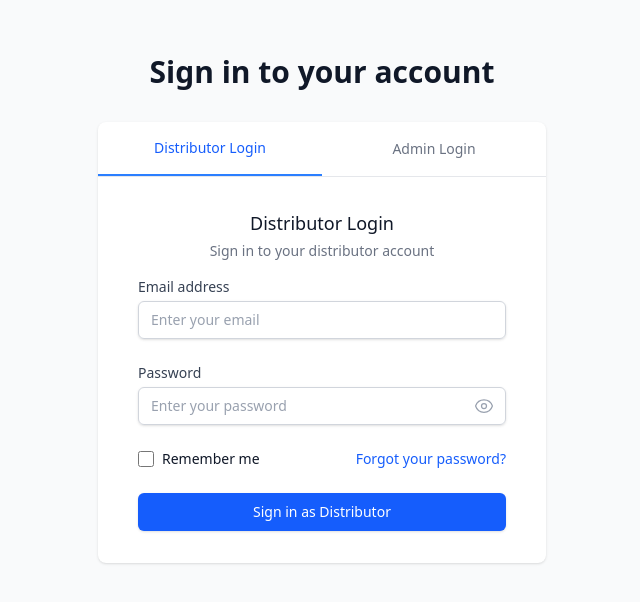
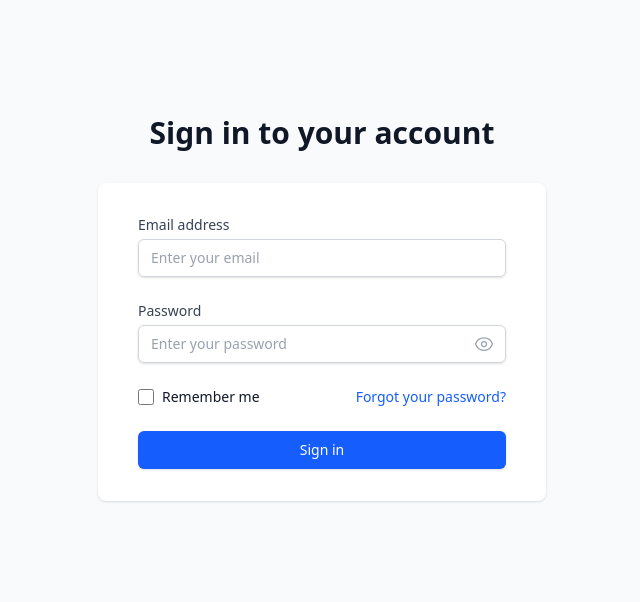
Before and after one commit to Hirankavindu/gobuddy_distributor, a React (Vite) app: page / in a window 1280 px wide. Shown: the part 104-706 px from the top of the page, without its empty margins (318-958 px from the left). Built offline with nearby package versions, Linux system fonts and the light colour scheme.

Commit message:
create admin login

```diff
--- a/src/components/ProtectedRoute.jsx
+++ b/src/components/ProtectedRoute.jsx
@@ -14,7 +14,7 @@ const ProtectedRoute = ({ allowedRoles }) => {
   // If allowedRoles specified, check if user role is allowed
   if (allowedRoles && !allowedRoles.includes(userRole)) {
     // Redirect to appropriate dashboard based on role
-    if (userRole === "ADMIN") {
+    if (userRole === "SUPER_ADMIN") {
       return <Navigate to="/admin" replace />;
     }
     return <Navigate to="/dashboard" replace />;
--- a/src/pages/admin/AdminDashboard.jsx
+++ b/src/pages/admin/AdminDashboard.jsx
@@ -16,7 +16,7 @@ function AdminDashboard() {
   // Check if user is logged in and has admin role
   useEffect(() => {
     const role = localStorage.getItem('role');
-    if (!role || role !== 'ADMIN') {
+    if (!role || role !== 'SUPER_ADMIN') {
       navigate('/');
     }
   }, [navigate]);
--- a/src/pages/signin.jsx
+++ b/src/pages/signin.jsx
@@ -10,15 +10,8 @@ function SignIn() {
   const [error, setError] = useState('');
   const [loading, setLoading] = useState(false);
   const [showPassword, setShowPassword] = useState(false);
-  const [activeTab, setActiveTab] = useState('distributor'); // 'admin' or 'distributor'
   const navigate = useNavigate();
   const { handleLogin } = useAuth();
-
-  // Handle tab switching
-  const handleTabChange = (tab) => {
-    setActiveTab(tab);
-    setError('');
-  };
 
   const handleSubmit = async (e) => {
     e.preventDefault();
@@ -26,61 +19,19 @@ function SignIn() {
     setLoading(true);
 
     try {
-      // Handle admin login
-      if (activeTab === 'admin') {
-        try {
-          // Use the same login API for admin, but check role on response
-          const response = await login(email, password);
-
-          // Verify that the user is an admin
-          if (response.role === 'ADMIN') {
-            // Update auth context
-            handleLogin(response);
-            navigate('/admin');
-          } else {
-            setError('This account does not have admin privileges.');
-          }
-        } catch (error) {
-          console.error('Admin login error:', error);
-          if (email === 'admin@gmail.com' && password === 'Admin123') {
-            // Fallback for demo purposes if backend is not available
-            console.warn('Using fallback admin login (demo mode)');
-
-            const adminData = {
-              accessToken: 'eyJhbGciOiJIUzI1NiIsInR5cCI6IkpXVCJ9.eyJzdWIiOiJhZG1pbkBnbWFpbC5jb20iLCJyb2xlIjoiQURNSU4iLCJpYXQiOjE2OTQ2MTcwMDAsImV4cCI6MTY5NDcwMzQwMH0.8HHRi6DVTTxcEe9foUkBJZh0bCZZ9dFI2gDgT3yyoiQ',
-              refreshToken: 'eyJhbGciOiJIUzI1NiIsInR5cCI6IkpXVCJ9.eyJzdWIiOiJhZG1pbkBnbWFpbC5jb20iLCJpYXQiOjE2OTQ2MTcwMDAsImV4cCI6MTY5NTIyMTgwMH0.hzH0L35Ny0QsTk3Bs7tDQJ1gPwtXBRRJKWX7O9KA1Qc',
-              userId: 'admin-123456',
-              email: 'admin@gmail.com',
-              role: 'ADMIN'
-            };
-
-            // Save admin tokens and redirect
-            localStorage.setItem('accessToken', adminData.accessToken);
-            localStorage.setItem('refreshToken', adminData.refreshToken);
-            localStorage.setItem('userId', adminData.userId);
-            localStorage.setItem('email', adminData.email);
-            localStorage.setItem('role', adminData.role);
-
-            // Update auth context
-            handleLogin(adminData);
-
-            navigate('/admin');
-          } else {
-            setError('Invalid admin credentials. Please try again.');
-          }
-        }
-        setLoading(false);
-        return;
-      }
-
-      // Distributor login via API
+      // Use the same login endpoint for all users
       const response = await login(email, password);
 
       // Update auth context
       handleLogin(response);
 
-      // For distributors, always navigate to dashboard
-      navigate('/dashboard');
+      // Navigate based on role
+      if (response.role === 'SUPER_ADMIN') {
+        navigate('/admin');
+      } else {
+        // For distributors and other roles, navigate to dashboard
+        navigate('/dashboard');
+      }
     } catch (err) {
       setError('Invalid email or password. Please try again.');
       console.error('Login error:', err);
@@ -98,57 +49,12 @@ function SignIn() {
       </div>
 
       <div className="mt-8 sm:mx-auto sm:w-full sm:max-w-md">
-        <div className="bg-white dark:bg-gray-800 shadow sm:rounded-lg overflow-hidden">
-          {/* Tab Navigation */}
-          <div className="flex border-b border-gray-200 dark:border-gray-700">
-            <button
-              onClick={() => handleTabChange('distributor')}
-              className={`flex-1 py-4 px-4 text-center font-medium text-sm focus:outline-none transition-all duration-300 ${
-                activeTab === 'distributor'
-                  ? 'text-blue-600 dark:text-blue-400 border-b-2 border-blue-500'
-                  : 'text-gray-500 dark:text-gray-400 hover:text-gray-700 dark:hover:text-gray-300'
-              }`}
-            >
-              Distributor Login
-            </button>
-            <button
-              onClick={() => handleTabChange('admin')}
-              className={`flex-1 py-4 px-4 text-center font-medium text-sm focus:outline-none transition-all duration-300 ${
-                activeTab === 'admin'
-                  ? 'text-blue-600 dark:text-blue-400 border-b-2 border-blue-500'
-                  : 'text-gray-500 dark:text-gray-400 hover:text-gray-700 dark:hover:text-gray-300'
-              }`}
-            >
-              Admin Login
-            </button>
-          </div>
-
-          <div className="py-8 px-4 sm:px-10">
-            {error && (
-              <div className="mb-4 p-2 bg-red-100 border border-red-400 text-red-700 rounded">
-                {error}
-              </div>
-            )}
-
-          <div className="tab-content">
-            <div className={`tab-pane ${activeTab === 'distributor' ? 'tab-active' : activeTab === 'admin' ? 'tab-slide-left' : 'tab-slide-right'}`}>
-              <div className="mb-4 text-center">
-                <h3 className="text-lg font-medium text-gray-900 dark:text-white">Distributor Login</h3>
-                <p className="mt-1 text-sm text-gray-500 dark:text-gray-400">
-                  Sign in to your distributor account
-                </p>
-              </div>
+        <div className="bg-white dark:bg-gray-800 py-8 px-4 shadow sm:rounded-lg sm:px-10">
+          {error && (
+            <div className="mb-4 p-2 bg-red-100 border border-red-400 text-red-700 rounded">
+              {error}
             </div>
-
-            <div className={`tab-pane ${activeTab === 'admin' ? 'tab-active' : activeTab === 'distributor' ? 'tab-slide-right' : 'tab-slide-left'}`}>
-              <div className="mb-4 text-center">
-                <h3 className="text-lg font-medium text-gray-900 dark:text-white">Admin Login</h3>
-                <p className="mt-1 text-sm text-gray-500 dark:text-gray-400">
-                  Sign in to the admin panel
-                </p>
-              </div>
-            </div>
-          </div>
+          )}
 
           <form className="space-y-6" onSubmit={handleSubmit}>
             <div>
@@ -165,7 +71,7 @@ function SignIn() {
                   value={email}
                   onChange={(e) => setEmail(e.target.value)}
                   className="appearance-none block w-full px-3 py-2 border border-gray-300 dark:border-gray-600 rounded-md shadow-sm placeholder-gray-400 dark:placeholder-gray-500 focus:outline-none focus:ring-blue-500 focus:border-blue-500 dark:bg-gray-700 dark:text-white sm:text-sm"
-                  placeholder={activeTab === 'admin' ? "admin@gmail.com" : "Enter your email"}
+                  placeholder="Enter your email"
                 />
               </div>
             </div>
@@ -184,7 +90,7 @@ function SignIn() {
                   value={password}
                   onChange={(e) => setPassword(e.target.value)}
                   className="appearance-none block w-full pl-3 pr-10 py-2 border border-gray-300 dark:border-gray-600 rounded-md shadow-sm placeholder-gray-400 dark:placeholder-gray-500 focus:outline-none focus:ring-blue-500 focus:border-blue-500 dark:bg-gray-700 dark:text-white sm:text-sm"
-                  placeholder={activeTab === 'admin' ? "Admin123" : "Enter your password"}
+                  placeholder="Enter your password"
                 />
                 <button
                   type="button"
@@ -231,11 +137,10 @@ function SignIn() {
                 disabled={loading}
                 className="w-full flex justify-center py-2 px-4 border border-transparent rounded-md shadow-sm text-sm font-medium text-white bg-blue-600 hover:bg-blue-700 focus:outline-none focus:ring-2 focus:ring-offset-2 focus:ring-blue-500 disabled:opacity-50"
               >
-                {loading ? 'Signing in...' : activeTab === 'admin' ? 'Sign in as Admin' : 'Sign in as Distributor'}
+                {loading ? 'Signing in...' : 'Sign in'}
               </button>
             </div>
           </form>
-          </div>
         </div>
       </div>
     </div>
--- a/src/routers/index.jsx
+++ b/src/routers/index.jsx
@@ -62,7 +62,7 @@ const router = createBrowserRouter([
   },
   {
     path: '/admin',
-    element: <ProtectedRoute allowedRoles={["ADMIN"]} />,
+    element: <ProtectedRoute allowedRoles={["SUPER_ADMIN"]} />,
     children: [
       {
         index: true,
```
